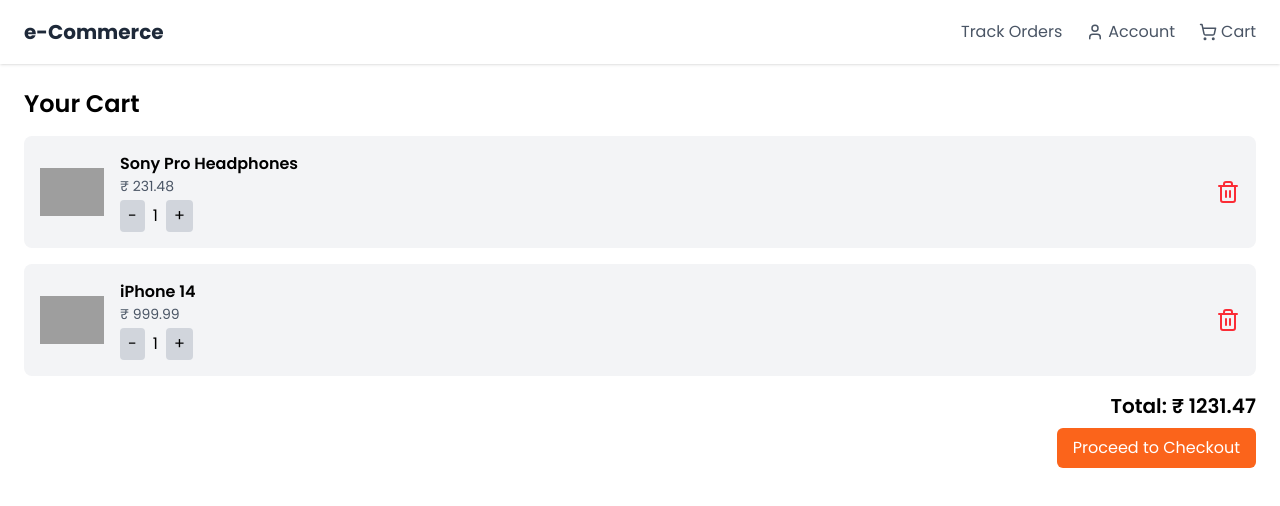
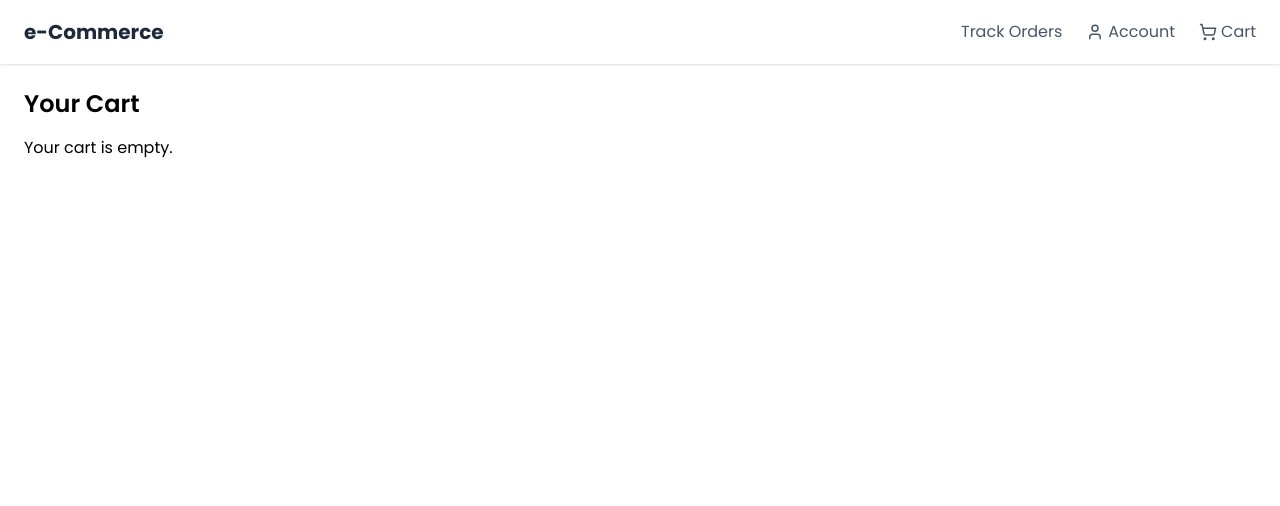
Before and after one commit to prshantto/e-Commerce, a React (Vite) app: page /cart in a window 1280 px wide. Shown: the top 506 px of the page. Built offline with nearby package versions, Linux system fonts and the light colour scheme; grey boxes are pictures that could not be loaded.

Commit message:
state management using zustand

```diff
--- a/src/Sore.ts
+++ /dev/null
@@ -1,52 +0,0 @@
-import { create } from "zustand";
-
-type products = {
-  id: number;
-  name: string;
-  category: string;
-  price: number;
-  currency: string;
-  description: string;
-  brand: string;
-  rating: number;
-  reviews: number;
-  color: string;
-  image: string;
-  stock: number;
-  discount: number;
-  features: string[];
-};
-
-export const useStore = create<products>((set) => ({
-  id: 0,
-  name: "",
-  category: "",
-  price: 0,
-  currency: "",
-  description: "",
-  brand: "",
-  rating: 0,
-  reviews: 0,
-  color: "",
-  image: "",
-  stock: 0,
-  discount: 0,
-  features: [],
-
-  setId: (id: number) => set({ id }),
-  setName: (name: string) => set({ name }),
-  setCategory: (category: string) => set({ category }),
-  setPrice: (price: number) => set({ price }),
-  setCurrency: (currency: string) => set({ currency }),
-  setDescription: (description: string) => set({ description }),
-  setBrand: (brand: string) => set({ brand }),
-  setRating: (rating: number) => set({ rating }),
-  setReviews: (reviews: number) => set({ reviews }),
-  setColor: (color: string) => set({ color }),
-  setImage: (image: string) => set({ image }),
-  setStock: (stock: number) => set({ stock }),
-  setDiscount: (discount: number) => set({ discount }),
-  setFeatures: (features: string[]) => set({ features }),
-}));
-
-export default useStore;
--- /dev/null
+++ b/src/Store/CartStore.ts
@@ -0,0 +1,71 @@
+import { create } from "zustand";
+
+type Product = {
+  id: number;
+  name: string;
+  category: string;
+  price: number;
+  currency: string;
+  description: string;
+  brand: string;
+  rating: number;
+  reviews: number;
+  color: string;
+  image: string;
+  stock: number;
+  discount: number;
+  features: string[];
+  quantity: number; // ✅ NEW
+};
+
+type CartStore = {
+  cart: Product[];
+  addToCart: (product: Omit<Product, "quantity">) => void;
+  removeFromCart: (id: number) => void;
+  clearCart: () => void;
+  increment: (id: number) => void;
+  decrement: (id: number) => void;
+};
+
+export const useCartStore = create<CartStore>((set) => ({
+  cart: [],
+  addToCart: (product) =>
+    set((state) => {
+      const existing = state.cart.find((item) => item.id === product.id);
+      if (existing) {
+        return {
+          cart: state.cart.map((item) =>
+            item.id === product.id
+              ? { ...item, quantity: item.quantity + 1 }
+              : item
+          ),
+        };
+      }
+      return {
+        cart: [...state.cart, { ...product, quantity: 1 }],
+      };
+    }),
+  removeFromCart: (id) =>
+    set((state) => ({
+      cart: state.cart.filter((item) => item.id !== id),
+    })),
+  clearCart: () => set({ cart: [] }),
+
+  increment: (id) =>
+    set((state) => ({
+      cart: state.cart.map((item) =>
+        item.id === id ? { ...item, quantity: item.quantity + 1 } : item
+      ),
+    })),
+
+  decrement: (id) =>
+    set((state) => ({
+      cart: state.cart.map((item) =>
+        item.id === id && item.quantity > 1
+          ? { ...item, quantity: item.quantity - 1 }
+          : item
+      ),
+    })),
+}));
+
+export default useCartStore;
--- a/src/components/ProductCard.tsx
+++ b/src/components/ProductCard.tsx
@@ -2,6 +2,7 @@
 import { faStar } from "@fortawesome/free-solid-svg-icons";
 import { ShoppingCart, Zap } from "lucide-react";
 import { useNavigate } from "react-router-dom";
+import { useCartStore } from "../Store/CartStore";
 
 type Props = {
   id: number;
@@ -21,6 +22,8 @@
   reviews,
 }) => {
   const navigate = useNavigate();
+
+  const { addToCart, cart } = useCartStore();
 
   return (
     <div
@@ -63,7 +66,24 @@
           </button>
 
           <button
-            onClick={() => alert("item added to cart")}
+            onClick={() =>
+              addToCart({
+                id,
+                name,
+                image,
+                price,
+                rating,
+                reviews,
+                category: "",
+                currency: "INR",
+                description: "",
+                brand: "",
+                color: "",
+                stock: 0,
+                discount: 0,
+                features: [],
+              })
+            }
             className="cursor-pointer bg-gradient-to-r from-yellow-400 to-yellow-500 hover:brightness-110 text-white text-sm font-medium px-3 py-1.5 rounded-lg flex items-center gap-1 transition-all"
           >
             <ShoppingCart size={16} />
--- a/src/pages/Cart.tsx
+++ b/src/pages/Cart.tsx
@@ -1,45 +1,13 @@
-// 📦 Cart.tsx
-import { useState } from "react";
+import { useCartStore } from "../Store/CartStore";
 import { Trash2 } from "lucide-react";
 import { useNavigate } from "react-router-dom";
 
 const Cart = () => {
   const navigate = useNavigate();
-  const [cartItems, setCartItems] = useState([
-    {
-      id: 1,
-      name: "Sony Pro Headphones",
-      image:
-        "https://m.media-amazon.com/images/I/21F6MKKV6EL._SX300_SY300_QL70_FMwebp_.jpg",
+  const { cart, removeFromCart, clearCart, increment, decrement } =
+    useCartStore();
 
-      price: 231.48,
-      quantity: 1,
-    },
-    {
-      id: 2,
-      name: "iPhone 14",
-      image:
-        "https://m.media-amazon.com/images/I/61giwQtR1qL._AC_UY327_FMwebp_QL65_.jpg",
-      price: 999.99,
-      quantity: 1,
-    },
-  ]);
-
-  const handleRemove = (id: number) => {
-    setCartItems(cartItems.filter((item) => item.id !== id));
-  };
-
-  const handleQuantityChange = (id: number, amount: number) => {
-    setCartItems((prev) =>
-      prev.map((item) =>
-        item.id === id
-          ? { ...item, quantity: Math.max(1, item.quantity + amount) }
-          : item
-      )
-    );
-  };
-
-  const totalPrice = cartItems.reduce(
+  const totalPrice = cart.reduce(
     (total, item) => total + item.price * item.quantity,
     0
   );
@@ -47,11 +15,12 @@
   return (
     <div className="p-6">
       <h1 className="text-2xl font-semibold mb-4">Your Cart</h1>
-      {cartItems.length === 0 ? (
+
+      {cart.length === 0 ? (
         <p>Your cart is empty.</p>
       ) : (
         <div className="space-y-4">
-          {cartItems.map((item) => (
+          {cart.map((item) => (
             <div
               key={item.id}
               className="flex items-center justify-between bg-gray-100 p-4 rounded-lg"
@@ -67,14 +36,14 @@
                   <p className="text-sm text-gray-600">₹ {item.price}</p>
                   <div className="flex items-center gap-2 mt-1">
                     <button
-                      onClick={() => handleQuantityChange(item.id, -1)}
+                      onClick={() => decrement(item.id)}
                       className="px-2 py-1 bg-gray-300 rounded"
                     >
                       -
                     </button>
                     <span>{item.quantity}</span>
                     <button
-                      onClick={() => handleQuantityChange(item.id, 1)}
+                      onClick={() => increment(item.id)}
                       className="px-2 py-1 bg-gray-300 rounded"
                     >
                       +
@@ -83,7 +52,7 @@
                 </div>
               </div>
               <button
-                onClick={() => handleRemove(item.id)}
+                onClick={() => removeFromCart(item.id)}
                 className="text-red-500 hover:text-red-700"
               >
                 <Trash2 />
@@ -101,6 +70,12 @@
             >
               Proceed to Checkout
             </button>
+            <button
+              onClick={clearCart}
+              className="ml-4 mt-2 px-4 py-2 bg-red-500 text-white rounded-md cursor-pointer"
+            >
+              Clear Cart
+            </button>
           </div>
         </div>
       )}
--- a/src/pages/Checkout.tsx
+++ b/src/pages/Checkout.tsx
@@ -1,40 +1,22 @@
 import { useState } from "react";
+import { useCartStore } from "../Store/CartStore";
 
 const Checkout = () => {
-  const cartItems = [
-    {
-      id: 1,
-      name: "Sony Pro Headphones",
-      image:
-        "https://m.media-amazon.com/images/I/21F6MKKV6EL._SX300_SY300_QL70_FMwebp_.jpg",
-      price: 231.48,
-      quantity: 1,
-    },
-    {
-      id: 2,
-      name: "iPhone 14",
-      image:
-        "https://m.media-amazon.com/images/I/61giwQtR1qL._AC_UY327_FMwebp_QL65_.jpg",
-      price: 999.99,
-      quantity: 1,
-    },
-  ];
+  const { cart } = useCartStore(); // ✅ using Zustand store
 
   const [cardNumber, setCardNumber] = useState("");
   const [expiryDate, setExpiryDate] = useState("");
   const [cvv, setCvv] = useState("");
   const [nameOnCard, setNameOnCard] = useState("");
 
-  // Calculate Subtotal
-  const subtotal = cartItems.reduce(
+  const subtotal = cart.reduce(
     (total, item) => total + item.price * item.quantity,
     0
   );
 
-  // Additional Charges
   const taxRate = 0.18; // 18% GST
-  const platformFee = 50; // Flat fee in ₹
-  const deliveryCharge = 40; // Flat delivery fee in ₹
+  const platformFee = 50;
+  const deliveryCharge = 40;
 
   const taxes = subtotal * taxRate;
   const total = subtotal + taxes + platformFee + deliveryCharge;
@@ -42,6 +24,7 @@
   const handleCheckout = () => {
     if (cardNumber && expiryDate && cvv && nameOnCard) {
       alert("Checkout processed successfully!");
+      // Optionally: clearCart(); or redirect
     } else {
       alert("Please fill in all the required details.");
     }
@@ -52,7 +35,10 @@
       {/* Left Side: Cart Details */}
       <div className="flex-1 bg-gray-100 p-4 rounded-lg shadow-lg">
         <h1 className="text-xl font-semibold mb-4">Your Cart</h1>
-        {cartItems.map((item) => (
+        {cart.length === 0 ? (
+          <p>Your cart is empty.</p>
+        ) : (
+          cart.map((item) => (
             <div
               key={item.id}
               className="flex items-center justify-between mb-4 p-3 bg-white rounded-lg shadow-sm"
@@ -68,7 +54,8 @@
                 <p className="text-sm text-gray-800">Qty: {item.quantity}</p>
               </div>
             </div>
-        ))}
+          ))
+        )}
         <h2 className="text-lg font-semibold mt-4">Billing Summary</h2>
         <div className="mt-2">
           <div className="flex justify-between">
```
Lines whose indentation alone changed are shown as unchanged.
